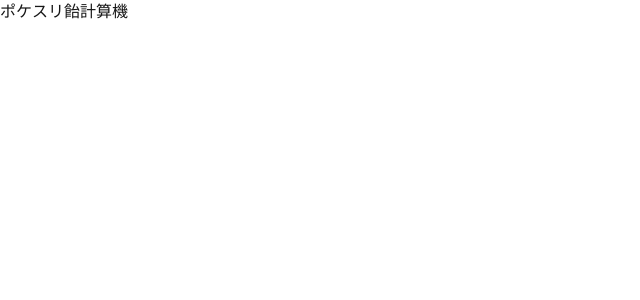
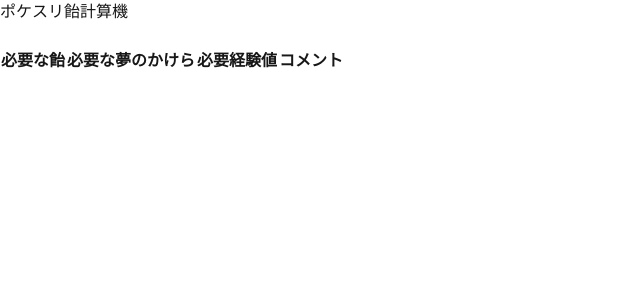
Before and after one commit to shohey1226/pokemon_sleep_candy_calculator, a Next.js app: page / in a window 1280 px wide. Shown: the top 300 px of the page, without its empty margins (0-640 px from the left). Built offline with nearby package versions, Linux system fonts and the light colour scheme.

Commit message:
updated style

```diff
--- a/src/app/page.tsx
+++ b/src/app/page.tsx
@@ -8,13 +8,15 @@ import PokemonModal from "../components/PokemonModal";
 export default function Home() {
   return (
     <GlobalStateProvider>
-      <div className="flex items-center mx-auto justify-center">
-        <h1 className="my-3 text-xl font-bold inline-block">ポケスリ飴計算機</h1>
-        <div>
-        <PokemonModal />
+      <div className="container mx-auto">
+        <div className="flex items-center justify-center">
+          <h1 className="my-5 text-xl font-bold">ポケスリ飴計算機</h1>
+          <div>
+            <PokemonModal />
+          </div>
         </div>
+        <PokemonList />
       </div>
-      <PokemonList />
     </GlobalStateProvider>
   );
 }
--- a/src/components/PokemonForm.tsx
+++ b/src/components/PokemonForm.tsx
@@ -6,7 +6,11 @@ import { calculateCandy } from "@/lib/calculateCandy";
 import { FormValues, OutValues } from "@/types";
 import * as ToggleGroup from "@radix-ui/react-toggle-group";
 
-export default function PokemonForm({ setOpen }) {
+interface PokemonFormProps {
+  setOpen: (open: boolean) => void;
+}
+
+export default function PokemonForm({ setOpen }: PokemonFormProps) {
   let [outValues, setNumberOfCandy] = useState<OutValues | null>(null);
 
   const [formValues, setFormValues] = useState<FormValues>({
@@ -107,7 +111,7 @@ export default function PokemonForm({ setOpen }) {
           type="single"
           className="flex items-center space-x-4 mt-2"
           value={formValues.expBoost}
-          onValueChange={(value) => setFormValues({ ...formValues, expBoost: value })}
+          onValueChange={(value: "down" | "normal" | "up") => setFormValues({ ...formValues, expBoost: value })}
         >
           <ToggleGroup.Item
             value="down"
--- a/src/components/PokemonList.tsx
+++ b/src/components/PokemonList.tsx
@@ -1,31 +1,54 @@
 "use client";
 
-import { useContext } from 'react';
-import { GlobalStateContext } from '../context/GlobalState';
-
-interface Pokemon {
-  name: string;
-  type: string;
-}
+import { useContext } from "react";
+import { GlobalStateContext } from "../context/GlobalState";
+import { OutValues } from "@/types";
 
 const PokemonList: React.FC = () => {
   const { state, dispatch } = useContext(GlobalStateContext);
 
   const handleRemovePokemon = (index: number) => {
-    dispatch({ type: 'REMOVE_POKEMON', payload: index });
+    dispatch({ type: "REMOVE_POKEMON", payload: index });
   };
 
   return (
-    <div>
-      <ul>
-        {state.pokemonList.map((pokemon: Pokemon, index: number) => (
-          <li key={index}>
-            {pokemon.name} - {pokemon.type}
-            <button onClick={() => handleRemovePokemon(index)}>Remove</button>
-          </li>
-        ))}
-      </ul>
-    </div>
+    <table className="table-auto w-full">
+      <thead>
+        <tr>
+          <th>必要な飴</th>
+          <th>必要な夢のかけら</th>
+          <th>必要経験値</th>
+          <th>コメント</th>
+          <th></th>
+        </tr>
+      </thead>
+      <tbody>
+      {state.pokemonList.map((pokemon: OutValues, index: number) => (
+        <tr key={index}>
+          <td>
+            {pokemon.name}
+          </td>
+          <td>
+            {pokemon.calcRequiredCandy}
+          </td>
+          <td>
+            {pokemon.calcRequiredDreamShards}
+          </td>
+          <td>
+            {pokemon.calcRequiredExp}
+          </td>
+          <td>
+            <button onClick={() => handleRemovePokemon(index)}>
+              <svg width="24" height="24" viewBox="0 0 24 24" fill="none" xmlns="http://www.w3.org/2000/svg">
+                <circle cx="12" cy="12" r="10" stroke="red" strokeWidth="2" fill="red" />
+                <line x1="8" y1="12" x2="16" y2="12" stroke="white" strokeWidth="2" />
+              </svg>
+            </button>
+          </td>
+        </tr>
+      ))}
+      </tbody>
+    </table>
   );
 };
 
```
